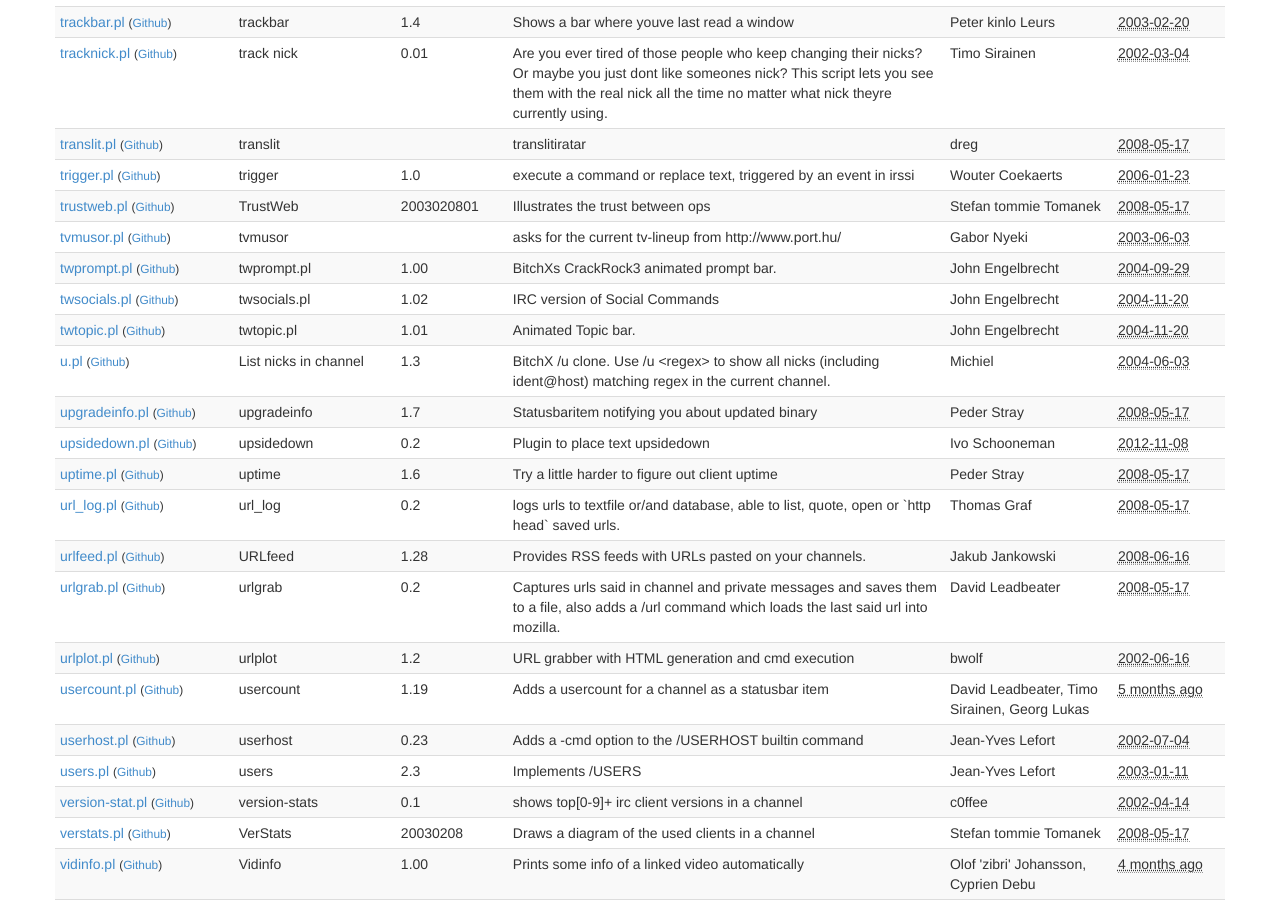
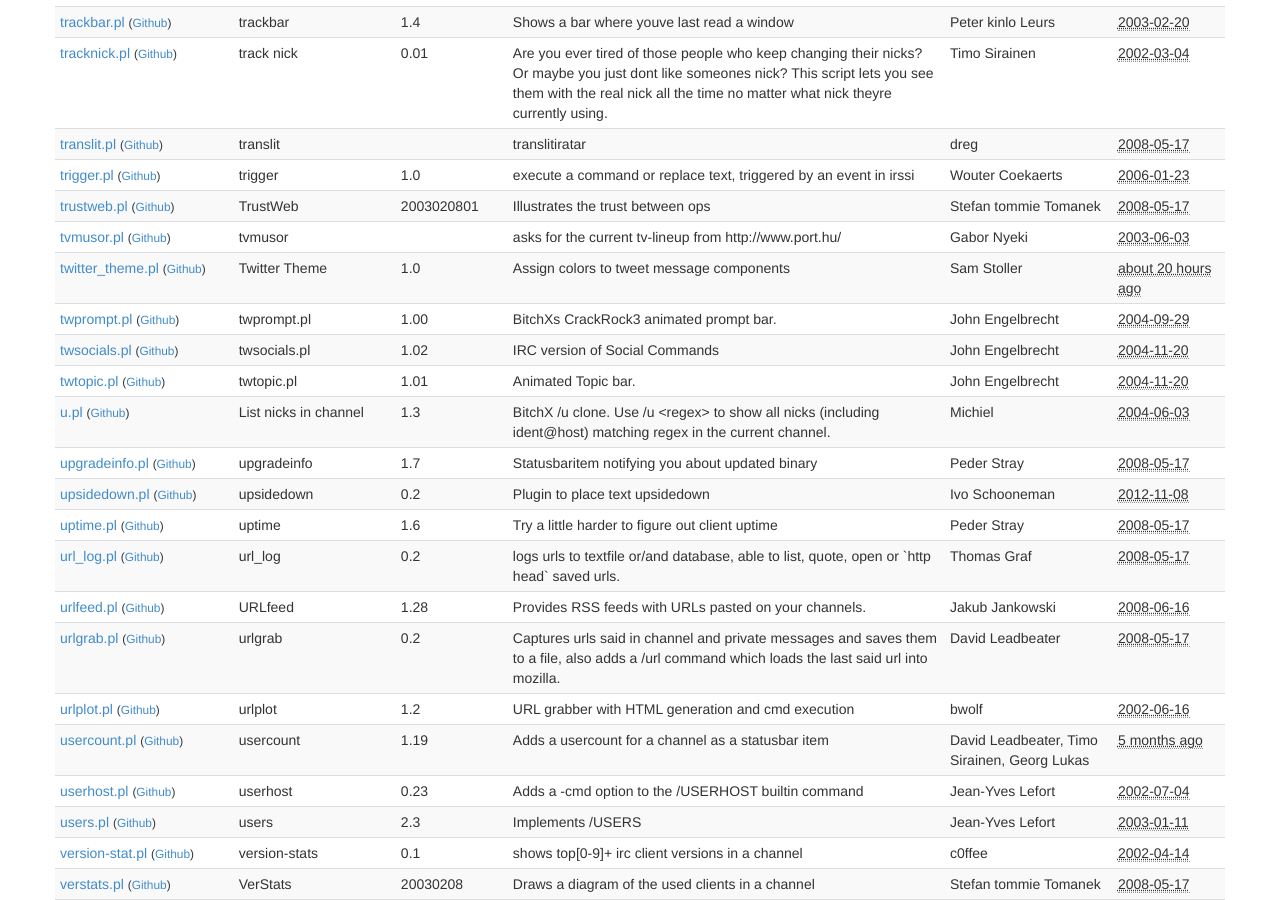
Before and after one commit to irssi/scripts.irssi.org, a Jekyll site: the page built from index.html, in a window 1280 px wide and 900 px high, scrolled down 16446 px. Built offline with Jekyll 4.4.1, drawn with Linux system fonts in a browser that asks for light colours.

Commit message:
Add twitter_theme.pl

```diff
--- a/_data/scripts.yaml
+++ b/_data/scripts.yaml
@@ -3792,6 +3792,16 @@
   modules: "IO::Socket"
   name: "tvmusor"
 
+- authors: "Sam Stoller"
+  contact: "snstoller@gmail.com"
+  description: "Assign colors to tweet message components"
+  filename: "twitter_theme.pl"
+  modified: "2014-11-10"
+  license: "Public Domain"
+  name: "Twitter Theme"
+  url: "https://github.com/samstoller/irssi-twitter-theme"
+  version: "1.0"
+
 - authors: "John Engelbrecht"
   contact: "jengelbr@yahoo.com"
   description: "BitchXs CrackRock3 animated prompt bar."
```
Also changed, not shown: 1 other file.
